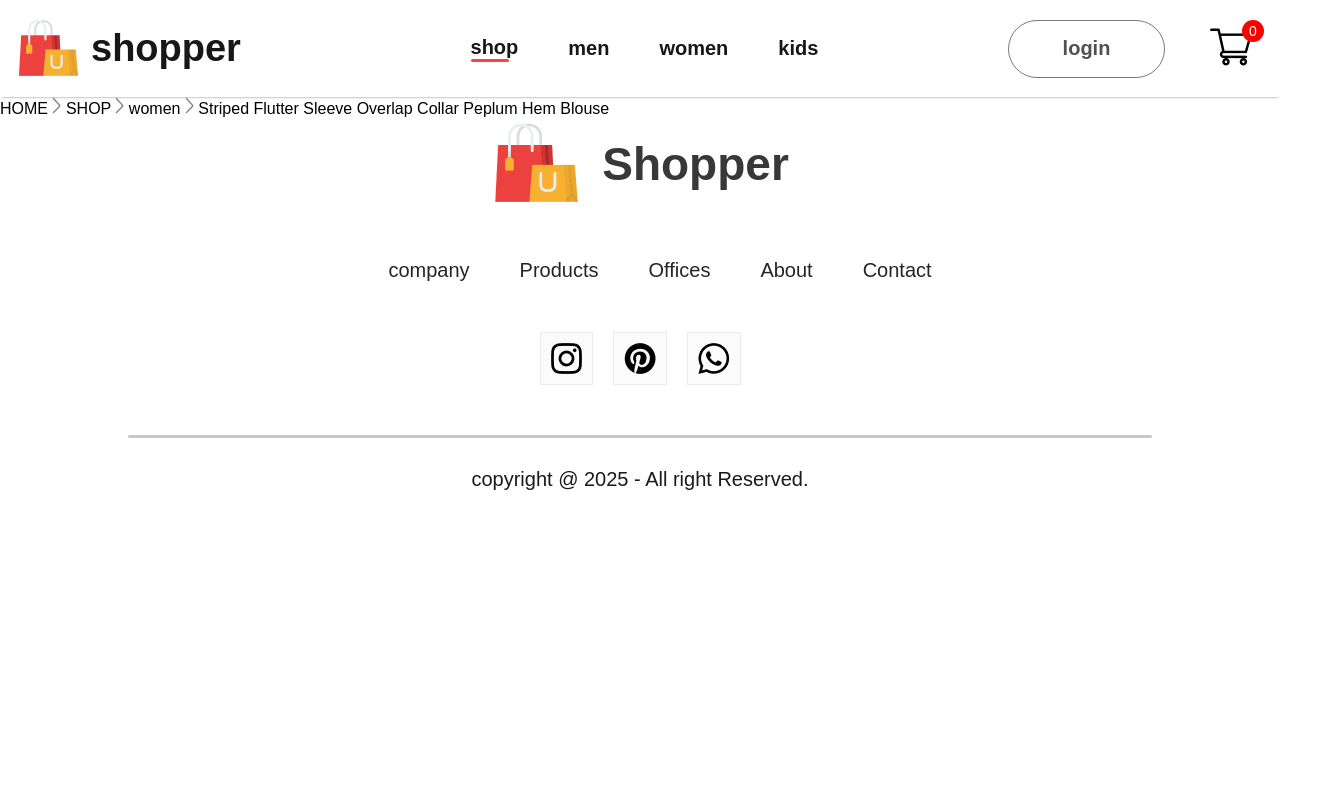
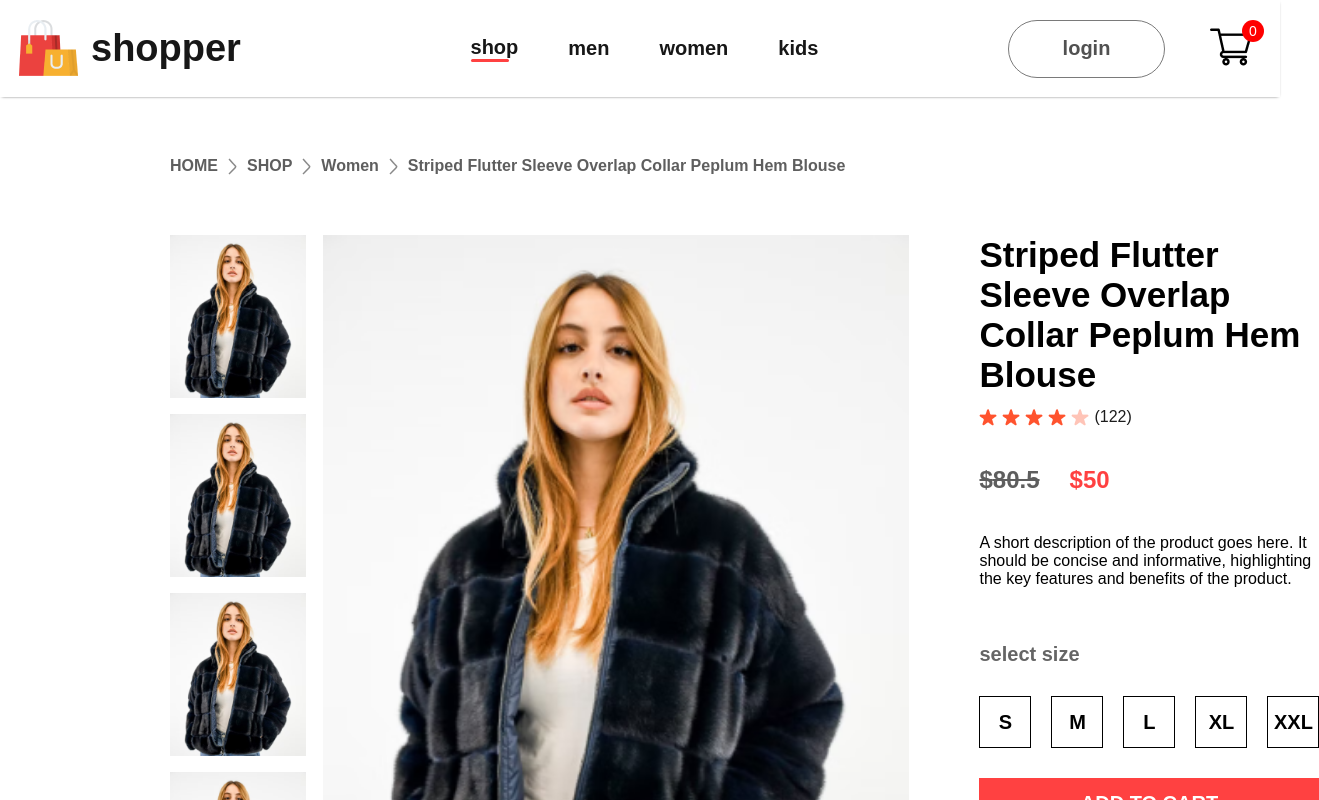
Before and after one commit to george827/E-commerce, a React (Create React App) app in the folder front-end/: page /product/1 in a window 1280 px wide. Shown: the top 800 px of the page, 1319 px wide, since content can reach past the window. Built offline with nearby package versions, Linux system fonts and the light colour scheme.

Commit message:
Update product UI

```diff
--- a/front-end/src/components/Breadcrums/Breadcrums.css
+++ b/front-end/src/components/Breadcrums/Breadcrums.css
@@ -0,0 +1,10 @@
+.breadcrum {
+    display: flex;
+    align-items: center;
+    font-size: 16px;
+    color: #5e5e5e;
+    font-weight: 600;
+    margin: 60px 170px;
+    gap: 10px;
+    text-transform: capitalize;
+}
--- a/front-end/src/components/ProductDisplay/ProductDisplay.css
+++ b/front-end/src/components/ProductDisplay/ProductDisplay.css
@@ -0,0 +1,106 @@
+.productdisplay-container {
+    display: flex;
+    margin: 0px 170px;
+}
+
+.productdisplay-left{
+    display: flex;
+    gap: 17px;
+}
+
+.display-img-list {
+    display: flex;
+    flex-direction: column;
+    gap: 16px;
+}
+
+.display-img-list img {
+    height: 163px;
+}
+
+.productdisplay-main-img {
+    width : 586px;
+    height: 700px;
+}
+
+.productdisplay-right {
+    margin: 0px 70px;
+    display: flex;
+    flex-direction: column;
+}
+
+.productdisplay-right h1 {
+    font-size: 35px;
+    font-weight: 700;
+    color: #000;
+}
+
+.productdisplay-right-star {
+    display: flex;
+    align-items: center;
+    margin-top: 13px;
+    gap: 5px;
+    color: #1c1c1c;
+    font-size: 16px;
+}
+
+.productdisplay-rught-prices {
+    display: flex;
+    margin: 40px 0px;
+    font-size: 24px;
+    font-weight: 700;
+    gap: 30px;
+}
+
+.productdisplay-right-prices-old {
+    text-decoration: line-through;
+    color: #5e5e5e;
+}
+.productdisplay-right-prices-new {
+    color: #ff4141;
+}
+
+.productdisplay-right-size h1 {
+    margin-top: 55px;
+    color: #656565;
+    font-size: 20px;
+    font-weight: 600;
+}
+
+.productdisplay-right-sizes {
+    display: flex;
+    gap: 20px;
+    margin: 30px 0px;
+}
+
+.productdisplay-right-sizes div {
+    width: 50px;
+    height: 50px;
+    border: 1px solid #000;
+    display: flex;
+    align-items: center;
+    justify-content: center;
+    font-size: 20px;
+    font-weight: 600;
+    cursor: pointer;
+}
+
+.productdisplay-right button {
+    width: 100%;
+    height: 50px;
+    background-color: #ff4141;
+    color: #fff;
+    font-size: 20px;
+    font-weight: 600;
+    border: none;
+    cursor: pointer;
+    margin-bottom: 30px;
+}
+
+.productdisplay-right-category {
+    margin-top: 10px;
+}
+
+.productdisplay-right-category span {
+    font-weight: 600;
+}
--- a/front-end/src/components/ProductDisplay/ProductDisplay.jsx
+++ b/front-end/src/components/ProductDisplay/ProductDisplay.jsx
@@ -1,11 +1,58 @@
 import React from 'react'
 import './ProductDisplay.css'
+import star_icon from "../assets/Frontend_Assets/star_icon.png";
+import star_dull_icon from "../assets/Frontend_Assets/star_dull_icon.png";
 
-export const ProductDisplay = () => {
+export const ProductDisplay = (props) => {
+  const {product} = props;
   return (
-    <div>
-        <div className="productdisplay-left"></div>
-        <div className="productdisplay-right"></div>
+    <div className='productdisplay-container'>
+        <div className="productdisplay-left">
+          <div className="display-img-list">
+            <img src={product.image} alt="" />
+            <img src={product.image} alt="" />
+            <img src={product.image} alt="" />
+            <img src={product.image} alt="" />
+          </div>
+          <div className="product-disp-img">
+            <img className='productdisplay-main-img' src={product.image} alt="" />
+          </div>
+        </div>
+        <div className="productdisplay-right">
+          <h1>{product.name}</h1>
+          <div className="productdisplay-right-star">
+            <img src={star_icon} alt="" />
+            <img src={star_icon} alt="" />
+            <img src={star_icon} alt="" />
+            <img src={star_icon} alt="" />
+            <img src={star_dull_icon} alt="" />
+            <p>(122)</p>
+          </div>
+          <div className="productdisplay-rught-prices">
+            <div className="productdisplay-right-prices-old">
+              ${product.old_price}
+            </div>
+            <div className="productdisplay-right-prices-new">
+              ${product.new_price}
+            </div>
+          </div>
+          <div className="productdisplayright-description">
+            A short description of the product goes here. It should be concise and informative, highlighting the key features and benefits of the product.
+          </div>
+          <div className="productdisplay-right-size">
+            <h1>select size</h1>
+            <div className="productdisplay-right-sizes">
+              <div>S</div>
+              <div>M</div>
+              <div>L</div>
+              <div>XL</div>
+              <div>XXL</div>
+            </div>
+          </div>
+          <button>ADD TO CART</button>
+          <p className="productdisplay-right-category"> <span>Category :</span> Women, T-shirt, Crop Top</p>
+          <p className="productdisplay-right-category"> <span>Tags :</span> Modern, Latest</p>
+        </div>
     </div>
   )
 }
```
